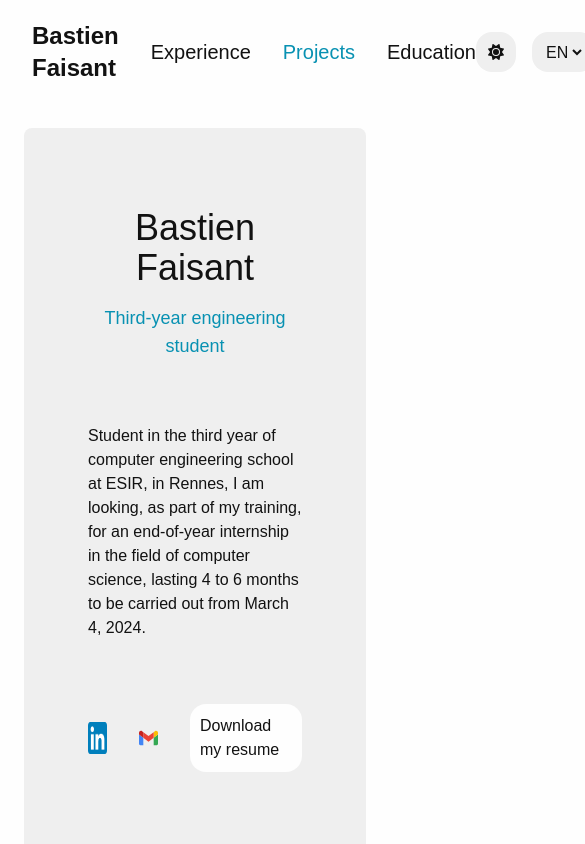
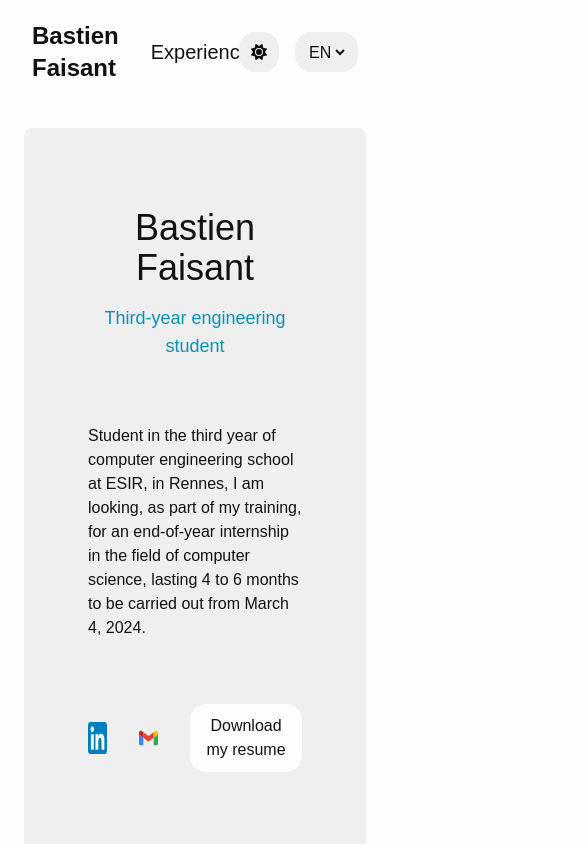
Before and after one commit to Unstery/unstery.github.io, an Astro site: page / in a window 390 px wide. Shown: the top 844 px of the page, 585 px wide, since content can reach past the window. Built offline with nearby package versions, Linux system fonts and the light colour scheme; Astro itself is replaced by a stand-in of ours.

Commit message:
responsive body

```diff
--- a/src/components/navbar/navbar.component.tsx
+++ b/src/components/navbar/navbar.component.tsx
@@ -28,7 +28,7 @@ export const Navbar = ({ categoriesRef, activeCategory, setActiveCategory }: Nav
 
   return (
     <div className="navbar sticky top-0 w-full flex flex-row justify-between items-center px-8 py-5 bg-background-200 dark:bg-background-700">
-      <div className="flex flex-row justify-start items-center gap-8 text-xl">
+      <div className="flex flex-row justify-start items-center gap-8 text-xl overflow-auto">
         {categories.map((category, i) => (
           <a
             href={`#${category.title}`}
--- a/src/components/profile/profile.component.tsx
+++ b/src/components/profile/profile.component.tsx
@@ -33,7 +33,7 @@ export const Profile = ({ categoriesRef }: ProfileProps) => {
 
   return (
     <section
-      className="h-[calc(100vh-120px)] w-full p-16 bg-background-300 dark:bg-background-600 flex flex-col justify-center items-center gap-16 rounded-lg"
+      className="min-h-[calc(100vh-120px)] w-full p-16 bg-background-300 dark:bg-background-600 flex flex-col justify-center items-center gap-16 rounded-lg"
       ref={(element) => categoriesRef.current.push(element!)}
       id={profile.title}
     >
@@ -53,7 +53,7 @@ export const Profile = ({ categoriesRef }: ProfileProps) => {
           href={cvPdf}
           // download={`cv_${i18n.language}_bastien_faisant`} // Directly download the PDF file
           target="_blank" // Open the PDF file in another tab
-          className="h-full flex justify-center items-center p-[10px] rounded-2xl bg-background-200 dark:bg-background-700 text-text-700 dark:text-text-200"
+          className="h-full flex justify-center items-center text-center p-[10px] rounded-2xl bg-background-200 dark:bg-background-700 text-text-700 dark:text-text-200"
           rel="noreferrer"
         >
           {t('downloadResume')}
```
